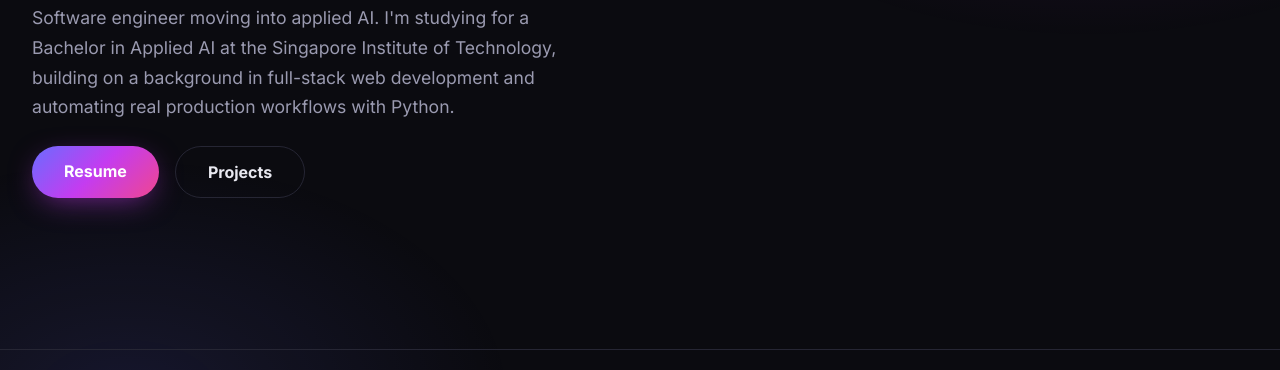
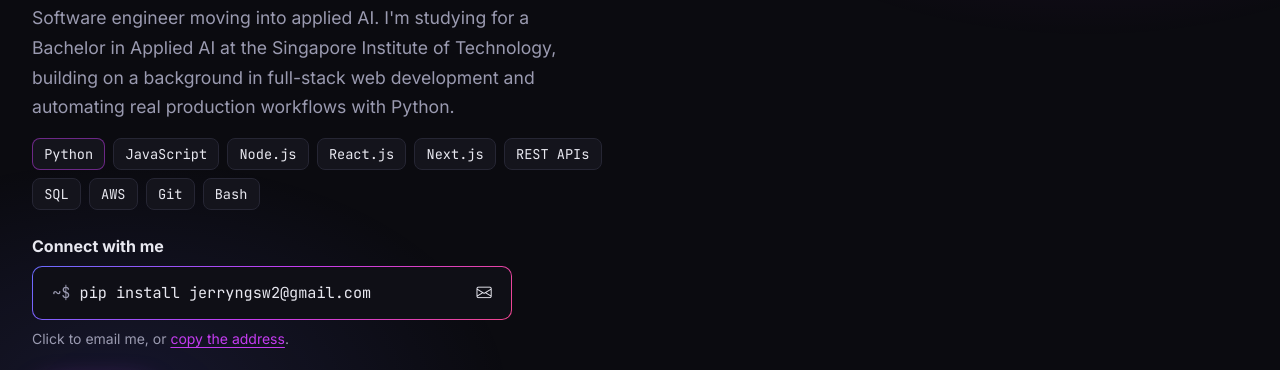
Before and after one commit to Jer-ryy/Jerriware, a website: page public/home/index.html in a window 1280 px wide. Shown: the part 362-732 px from the top of the page. Drawn offline with nearby package versions, Linux system fonts and the light colour scheme.

Commit message:
feat(home): add tech stack and contact command line

```diff
--- a/public/home/index.css
+++ b/public/home/index.css
@@ -41,3 +41,64 @@
 @media (max-width: 991px) {
   .lead-copy { margin-left: auto; margin-right: auto; }
 }
+
+.stack {
+  display: flex;
+  flex-wrap: wrap;
+  gap: 0.5rem;
+  margin-top: 1rem;
+}
+@media (max-width: 991px) {
+  .stack { justify-content: center; }
+}
+.stack a {
+  font-family: var(--mono);
+  font-size: 0.85rem;
+  text-decoration: none;
+  color: var(--text);
+  background: var(--surface);
+  border: 1px solid var(--border);
+  padding: 0.3rem 0.7rem;
+  border-radius: 8px;
+  transition: border-color 0.2s, color 0.2s;
+}
+.stack a:hover { border-color: var(--accent-2); color: #b9baff; }
+.stack a.ai { border-color: rgba(196, 60, 240, 0.5); }
+.stack a.ai:hover { border-color: var(--pink); color: #ff9cc6; }
+
+.cmd-line {
+  display: flex;
+  justify-content: space-between;
+  align-items: center;
+  gap: 1rem;
+  max-width: 480px;
+  padding: 0.9rem 1.2rem;
+  font-family: var(--mono);
+  font-size: 0.95rem;
+  color: var(--text);
+  text-decoration: none;
+  background: #0f0f16;
+  border-radius: 10px;
+  border: 1px solid transparent;
+  background-image: linear-gradient(#0f0f16, #0f0f16), var(--gradient);
+  background-origin: border-box;
+  background-clip: padding-box, border-box;
+  transition: box-shadow 0.25s;
+}
+.cmd-line:hover {
+  color: var(--text);
+  box-shadow: 0 0 28px -6px rgba(196, 60, 240, 0.6);
+}
+.cmd-line .prompt { color: var(--muted); }
+@media (max-width: 991px) {
+  .cmd-line { margin: 0 auto; font-size: 0.82rem; }
+}
+
+.link-btn {
+  background: none;
+  border: 0;
+  padding: 0;
+  color: var(--accent);
+  text-decoration: underline;
+  text-underline-offset: 3px;
+}
--- a/public/home/index.html
+++ b/public/home/index.html
@@ -33,6 +33,28 @@
                         automating real production workflows with Python.
                     </p>
 
+                    <div class="stack reveal d2">
+                        <a class="ai" target="_blank" rel="noopener" href="https://www.python.org/">Python</a>
+                        <a target="_blank" rel="noopener" href="https://developer.mozilla.org/en-US/docs/Web/JavaScript">JavaScript</a>
+                        <a target="_blank" rel="noopener" href="https://nodejs.org/en/about">Node.js</a>
+                        <a target="_blank" rel="noopener" href="https://react.dev/">React.js</a>
+                        <a target="_blank" rel="noopener" href="https://nextjs.org/">Next.js</a>
+                        <a target="_blank" rel="noopener" href="https://developer.mozilla.org/en-US/docs/Glossary/REST">REST APIs</a>
+                        <a target="_blank" rel="noopener" href="https://www.mysql.com/">SQL</a>
+                        <a target="_blank" rel="noopener" href="https://aws.amazon.com/">AWS</a>
+                        <a target="_blank" rel="noopener" href="https://git-scm.com/">Git</a>
+                        <a target="_blank" rel="noopener" href="https://www.gnu.org/software/bash/">Bash</a>
+                    </div>
+
+                    <div class="reveal d3">
+                        <p class="fw-bold mt-4 mb-2">Connect with me</p>
+                        <a class="cmd-line" href="mailto:jerryngsw2@gmail.com?subject=Collaboration&body=Hi%20Jerry,%0D%0A%0D%0AI%20want%20to%20work%20with%20you.%0D%0A%0D%0AYours%20sincerely,%0D%0A">
+                            <span><span class="prompt">~$</span> pip install jerryngsw2@gmail.com</span>
+                            <i class="bi bi-envelope"></i>
+                        </a>
+                        <p class="small text-muted mt-2 mb-0">Click to email me, or <button type="button" class="link-btn" id="copy-btn">copy the address</button>.</p>
+                    </div>
+
                     <div class="d-flex flex-wrap gap-3 justify-content-center justify-content-lg-start mt-4 reveal d4">
                         <a class="btn btn-glow" href="/resume">Resume</a>
                         <a class="btn btn-ghost" href="/projects">Projects</a>
--- a/public/home/index.js
+++ b/public/home/index.js
@@ -8,3 +8,15 @@ new Typewriter(typeWriter, {
     deleteSpeed: 40,
     delay: 40,
 });
+
+const copyBtn = document.getElementById('copy-btn');
+
+copyBtn.addEventListener('click', async () => {
+    try {
+        await navigator.clipboard.writeText('jerryngsw2@gmail.com');
+        copyBtn.textContent = 'copied!';
+    } catch {
+        copyBtn.textContent = 'jerryngsw2@gmail.com';
+    }
+    setTimeout(() => { copyBtn.textContent = 'copy the address'; }, 2000);
+});
```
